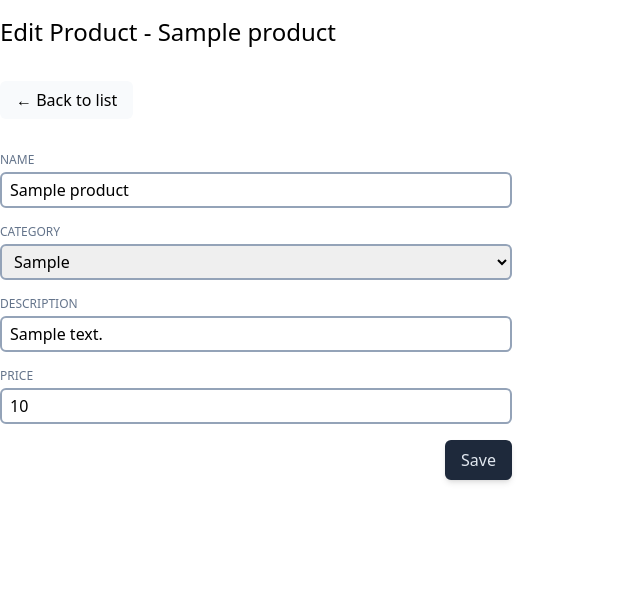
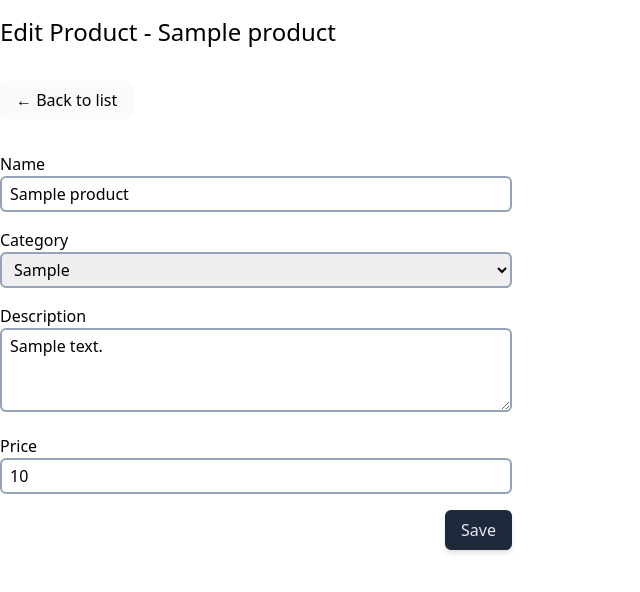
Before and after one commit to RonelTheGreat/inventory-app, a PHP site: template views/products/edit.php in a window 1280 px wide. Shown: the top 592 px of the page, without its empty margins (0-640 px from the left). Run offline with PHP 8.4, Linux system fonts and the light colour scheme; the template is opened without the code that fills it: most values are stand-ins (such as "Sample title", 1, 10 or a date in 2020); style sheets or scripts are compiled from the project's sources; some libraries are stand-ins or nearby versions.

Commit message:
Changed "description" field from an input to a textarea

```diff
--- a/views/products/edit.php
+++ b/views/products/edit.php
@@ -12,12 +12,12 @@
 		<?php include_once ROOT_DIR . '/views/includes/alert-success.php'; ?>
 
 		<div class="mb-4">
-			<label class="block text-slate-500 text-xs font-medium uppercase mb-1">Name</label>
+			<label class="custom-input-label">Name</label>
 			<input type="text" name="name" value="<?= $request['old']['name'] ?? $product['name']; ?>" class="w-full custom-input">
 		</div>
 
 		<div class="mb-4">
-			<label class="block text-slate-500 text-xs font-medium uppercase mb-1">Category</label>
+			<label class="custom-input-label">Category</label>
 			<?php $selectedId = $request['old']['category'] ?? $product['category_id']; ?>
 			<select name="category" class="w-full custom-input">
 				<?php foreach ($categoryOptions as $id => $name) : ?>
@@ -29,12 +29,12 @@
 		</div>
 
 		<div class="mb-4">
-			<label class="block text-slate-500 text-xs font-medium uppercase mb-1">Description</label>
-			<input type="text" name="description" value="<?= $product['description']; ?>" class="w-full custom-input">
+			<label class="custom-input-label">Description</label>
+			<textarea name="description" rows="3" class="w-full custom-input"><?= $request['old']['description'] ?? $product['description']; ?></textarea>
 		</div>
 
 		<div class="mb-4">
-			<label class="block text-slate-500 text-xs font-medium uppercase mb-1">Price</label>
+			<label class="custom-input-label">Price</label>
 			<input type="number" name="price" step="0.01" value="<?= $request['old']['price'] ?? $product['price']; ?>" class="w-full custom-input">
 		</div>
 
```
